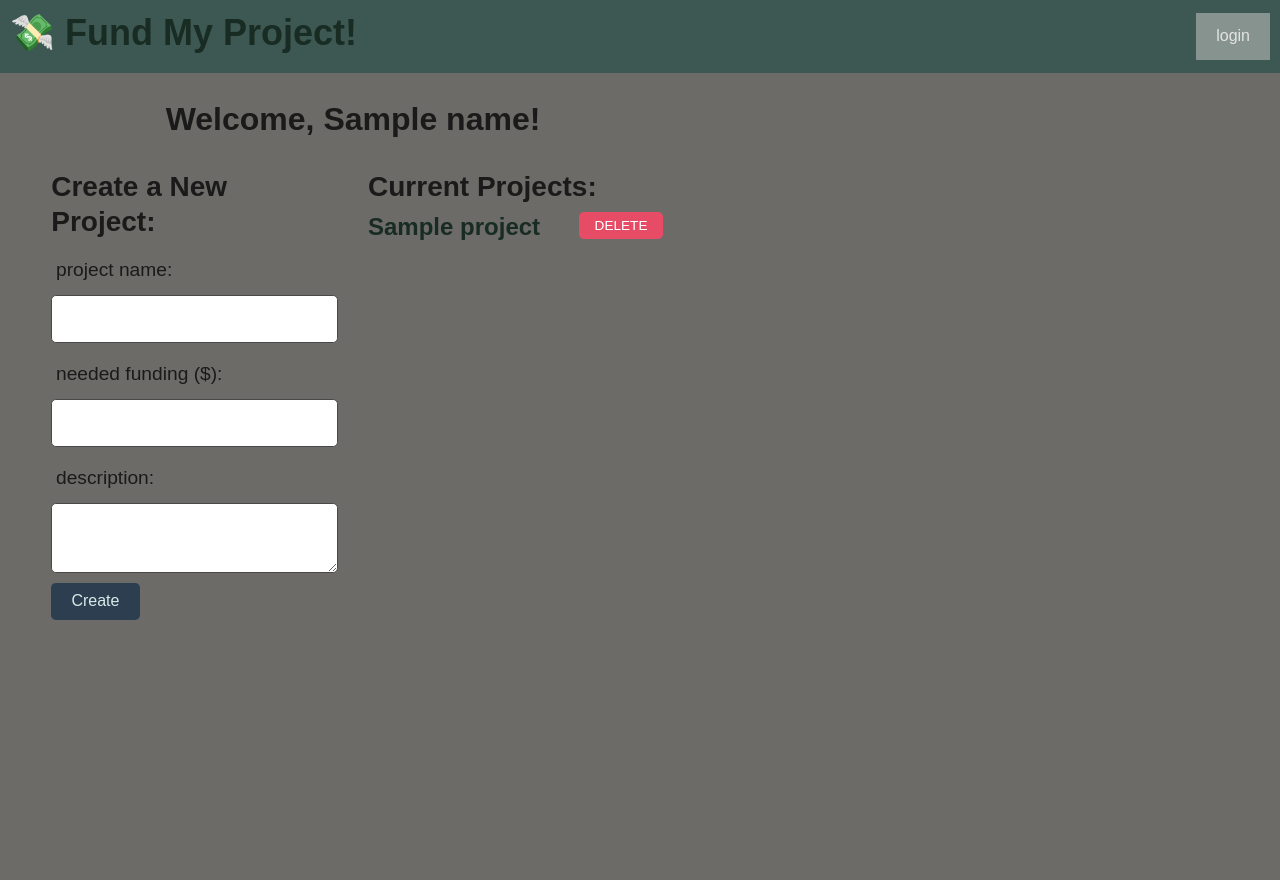
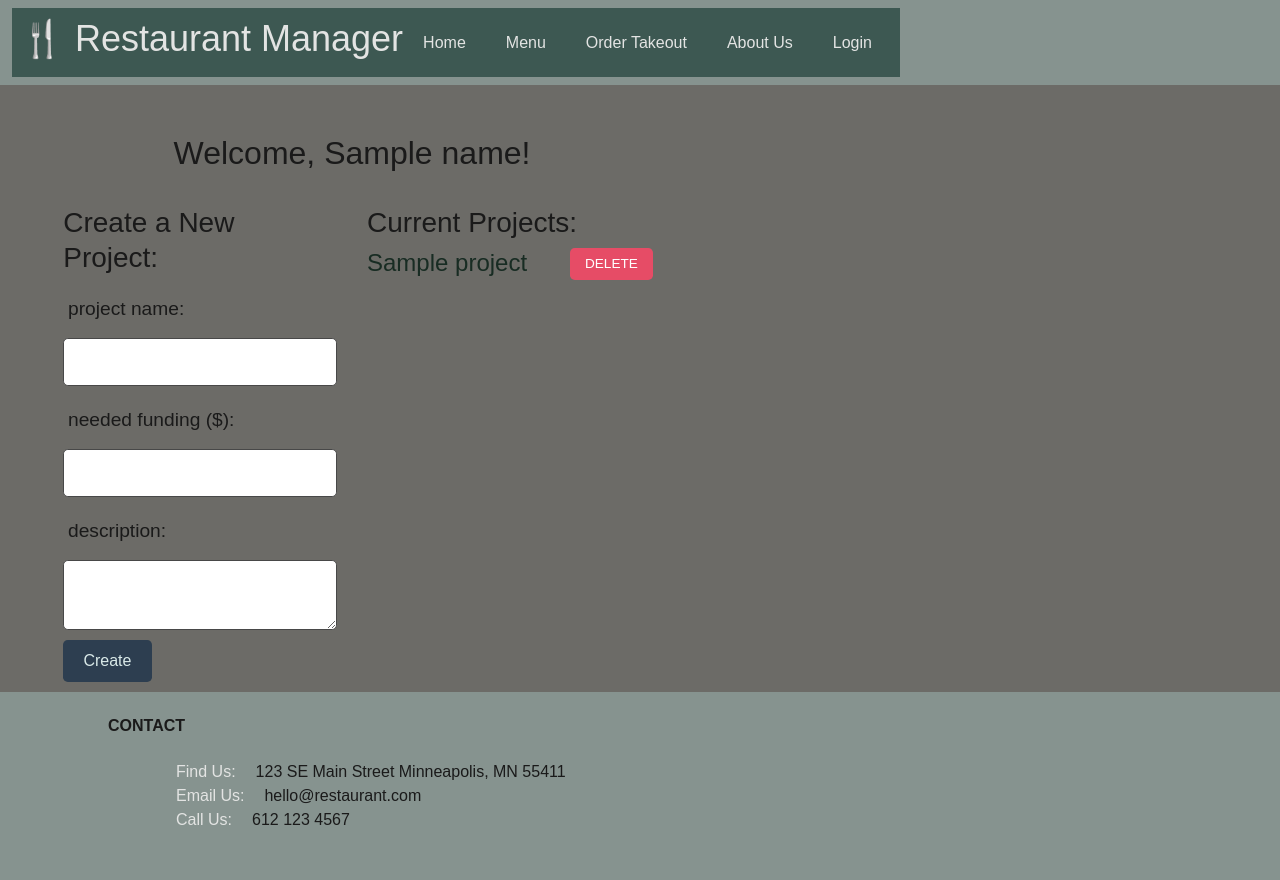
Before and after one commit to Ms-Meredith-McD/Restaurant-Management, a Node project: template views/profile.handlebars in a window 1280 px wide. Before the commit the page ends 620 px from the top, so only its background shows below. Run offline with Node 20 templates, Linux system fonts and the light colour scheme; the template is opened without the code that fills it: most values are stand-ins (such as "Sample title", 1, 10 or a date in 2020); some libraries are stand-ins or nearby versions.

Commit message:
completed main.handlebars and added a footer.css folder

```diff
--- /dev/null
+++ b/public/css/footer.css
@@ -0,0 +1,3 @@
+.no-bullets {
+    list-style-type: none;
+}
--- a/views/layouts/main.handlebars
+++ b/views/layouts/main.handlebars
@@ -4,41 +4,71 @@
 <head>
   <meta charset="UTF-8">
   <meta name="viewport" content="width=device-width, initial-scale=1.0">
-  <title>Fund My Project!</title>
+  <link rel="stylesheet" href="https://cdn.jsdelivr.net/npm/bootstrap@5.1.3/dist/css/bootstrap.min.css">
+  <title>Restaurant Management</title>
   <link rel="stylesheet" href="/css/jass.css">
   <link rel="stylesheet" href="/css/style.css">
+  <link rel="stylesheet" href="/css/footer.css">
 </head>
 
 <body>
-  <div class="flex-column justify-space-around">
+  <nav class="navbar navbar-default">
+    <div class="container-fluid">
+      <!-- Brand and toggle get grouped for better mobile display -->
+      <div class="navbar-header">
         <header class="display-flex justify-space-between align-center p-2">
           <h1>
-        <span role="img" aria-label="money">💸</span>
-        <a href="/">Fund My Project!</a>
+            <span role="img" aria-label="Fork and Knife">&#x1F374;</span>
+            Restaurant Manager
           </h1>
-      <nav>
-        <!-- Conditionally render login or logout links -->
+          <a href="/homepage">Home</a>
+          <a href="/menu">Menu</a>
+          <a href="/order">Order Takeout</a>
+          <a href="/about">About Us</a>
           {{#if logged_in}}
           <a href="/profile">profile</a> |
-        <button class="no-button" id="logout">logout</button>
+          <button class="no-button" id="logout">Logout</button>
           {{else}}
-        <a href="/login">login</a>
+          <a href="/login">Login</a>
           {{/if}}
+      </div>
+    </div>
+    </header>
+    <!-- Render script for logged in users only -->
+    {{#if logged_in}}
+    <script src="/js/logout.js"></script>
+    {{/if}}
+    </div>
   </nav>
-    </header>
+
   <main class="container container-fluid mt-5">
     <!-- Render the sub layout -->
     {{{ body }}}
   </main>
   <footer>
-
+    <nav class="navbar navbar-default navbar-fixed-bottom">
+      <div class="container">
+        <section class="mb-4">
+          <p>
+          <h6 class="text-uppercase fw-bold mb-4">Contact</h6>
+          <ul class="no-bullets">
+          <li><i class="fas fa-home me-3"></i><a href="https://maps.app.goo.gl/zsKzhj7WucL3JGnt9">Find Us:</a>123 SE Main Street  Minneapolis, MN 55411</li>
+            <li><i class="fas fa-envelope me-3"></i><a href="mailto:hello@restaurant.com">
+            Email Us:</a>hello@restaurant.com</li>
+        <li><i class="fas fa-phone me-3"></i><a href="tel:=16121234567">Call Us:</a>612 123 4567</li>
+        </ul>
+        </p>
+        </div>
+        <!-- Grid column -->
+      </div>
+      <!-- Grid row -->
+    </div>
+  </section>
+      </div>
+    </nav>
   </footer>
-  </div>
-
-  <!-- Render script for logged in users only -->
-  {{#if logged_in}}
-  <script src="/js/logout.js"></script>
-  {{/if}}
 </body>
+<script src="https://cdn.jsdelivr.net/npm/bootstrap@5.3.2/dist/js/bootstrap.bundle.min.js"
+  integrity="sha384-C6RzsynM9kWDrMNeT87bh95OGNyZPhcTNXj1NW7RuBCsyN/o0jlpcV8Qyq46cDfL" crossorigin="anonymous"></script>
 
 </html>
```
Lines whose indentation alone changed are shown as unchanged.
